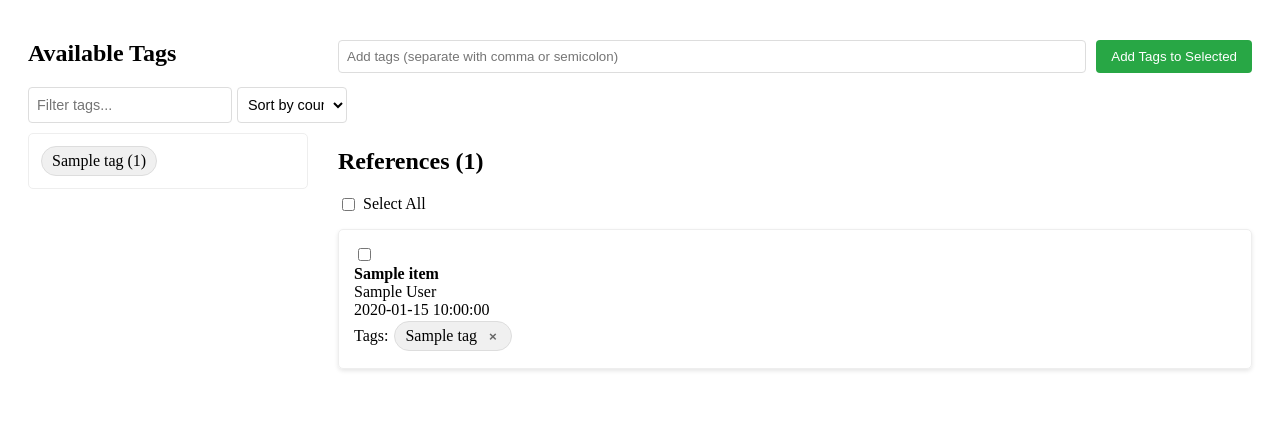
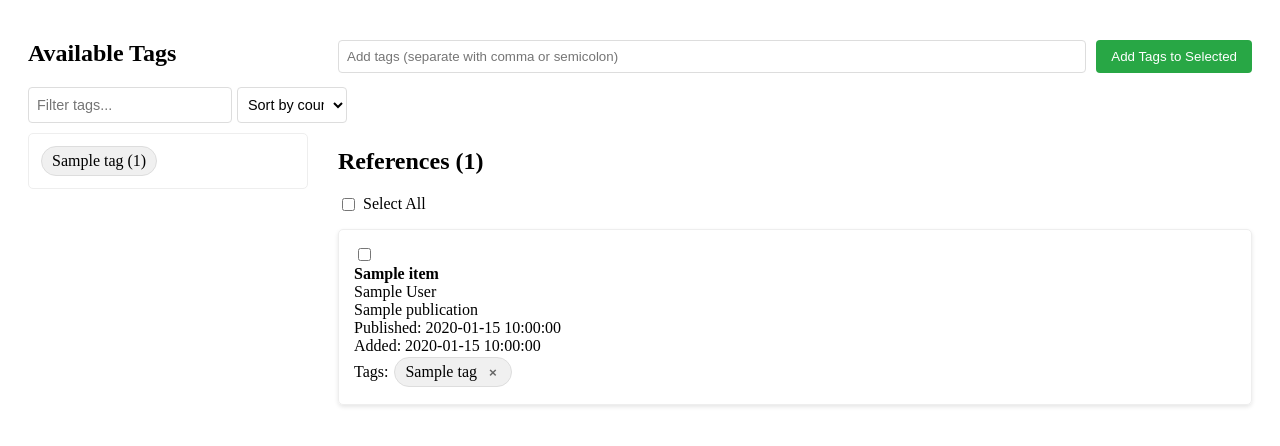
Before and after one commit to herrlich10/zotero-viewer, a Flask app: template templates/index.html in a window 1280 px wide. Shown: the top 446 px of the page. Run offline with Flask 3, Linux system fonts and the light colour scheme; the template is opened without the code that fills it: most values are stand-ins (such as "Sample title", 1, 10 or a date in 2020); parts of the project's set-up code (start-up, migrations or seed data) failed here and were passed over.

Commit message:
feat: add publication, dateAdded, and abstract fields to items
Enhance the item display by adding publication, dateAdded, and abstract fields to the database query and HTML template. This provides more detailed information for each item, improving user experience and data visibility. The dateAdded field is formatted for readability.

```diff
--- a/app.py
+++ b/app.py
@@ -24,6 +24,9 @@ def get_items_and_tags(connection):
         items.itemID,
         itemDataValues.value AS title,
         dateValues.value AS date,
+        items.dateAdded,
+        publicationValues.value AS publication,
+        abstractValues.value AS abstract,
         tags.name AS tag
     FROM items
     LEFT JOIN itemData ON items.itemID = itemData.itemID
@@ -31,8 +34,19 @@ def get_items_and_tags(connection):
     LEFT JOIN itemDataValues ON itemData.valueID = itemDataValues.valueID
     LEFT JOIN itemTags ON items.itemID = itemTags.itemID
     LEFT JOIN tags ON itemTags.tagID = tags.tagID
-    LEFT JOIN itemData dateData ON items.itemID = dateData.itemID AND dateData.fieldID = 14  -- Date field
+
+    -- Date field (publication date)
+    LEFT JOIN itemData dateData ON items.itemID = dateData.itemID AND dateData.fieldID = 14
     LEFT JOIN itemDataValues dateValues ON dateData.valueID = dateValues.valueID
+
+    -- Publication/Journal field
+    LEFT JOIN itemData pubData ON items.itemID = pubData.itemID AND pubData.fieldID = 12
+    LEFT JOIN itemDataValues publicationValues ON pubData.valueID = publicationValues.valueID
+
+    -- Abstract field
+    LEFT JOIN itemData abstractData ON items.itemID = abstractData.itemID AND abstractData.fieldID = 90
+    LEFT JOIN itemDataValues abstractValues ON abstractData.valueID = abstractValues.valueID
+
     WHERE items.itemTypeID != 14  -- Exclude attachments
     AND (fields.fieldName = 'title' OR fields.fieldName IS NULL)
     """
@@ -42,11 +56,26 @@ def get_items_and_tags(connection):
     for row in cursor.fetchall():
         item_id = row['itemID']
         if item_id not in items_dict:
+            # Format the dateAdded field to a readable format
+            date_added = row['dateAdded']
+            if date_added:
+                # Convert from Zotero's format (2023-01-01T12:00:00Z) to readable format
+                try:
+                    from datetime import datetime
+                    dt = datetime.strptime(date_added, '%Y-%m-%dT%H:%M:%SZ')
+                    date_added = dt.strftime('%Y-%m-%d')
+                except:
+                    # If parsing fails, keep the original format
+                    pass
+
             items_dict[item_id] = {
                 'id': item_id,
                 'title': row['title'] or 'Untitled',
                 'author': [],  # Initialize as empty list to store multiple authors
                 'date': row['date'] or 'No date',
+                'dateAdded': date_added or 'Unknown',
+                'publication': row['publication'] or '',
+                'abstract': row['abstract'] or '',  # Store abstract but don't display yet
                 'tags': set()
             }
         if row['tag']:
--- a/templates/index.html
+++ b/templates/index.html
@@ -128,7 +128,9 @@
                                     Unknown author
                                 {% endif %}
                             </div>
-                            <div class="item-date">{{ item.date }}</div>
+                            <div class="item-publication">{{ item.publication }}</div>
+                            <div class="item-date">Published: {{ item.date }}</div>
+                            <div class="item-date-added">Added: {{ item.dateAdded }}</div>
                             <div class="item-tags">
                                 Tags:
                                 {% for tag in item.tags %}
```
